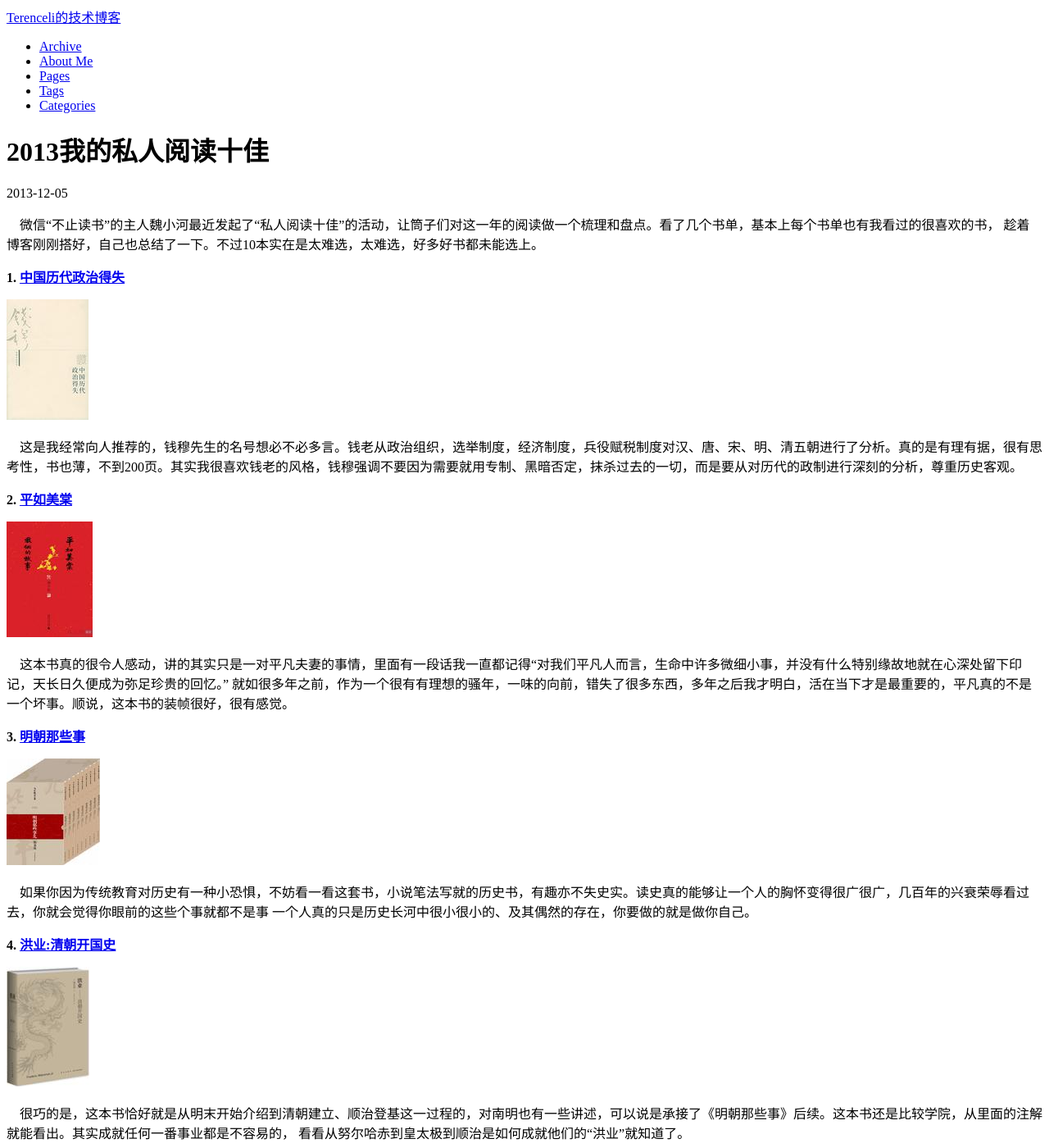
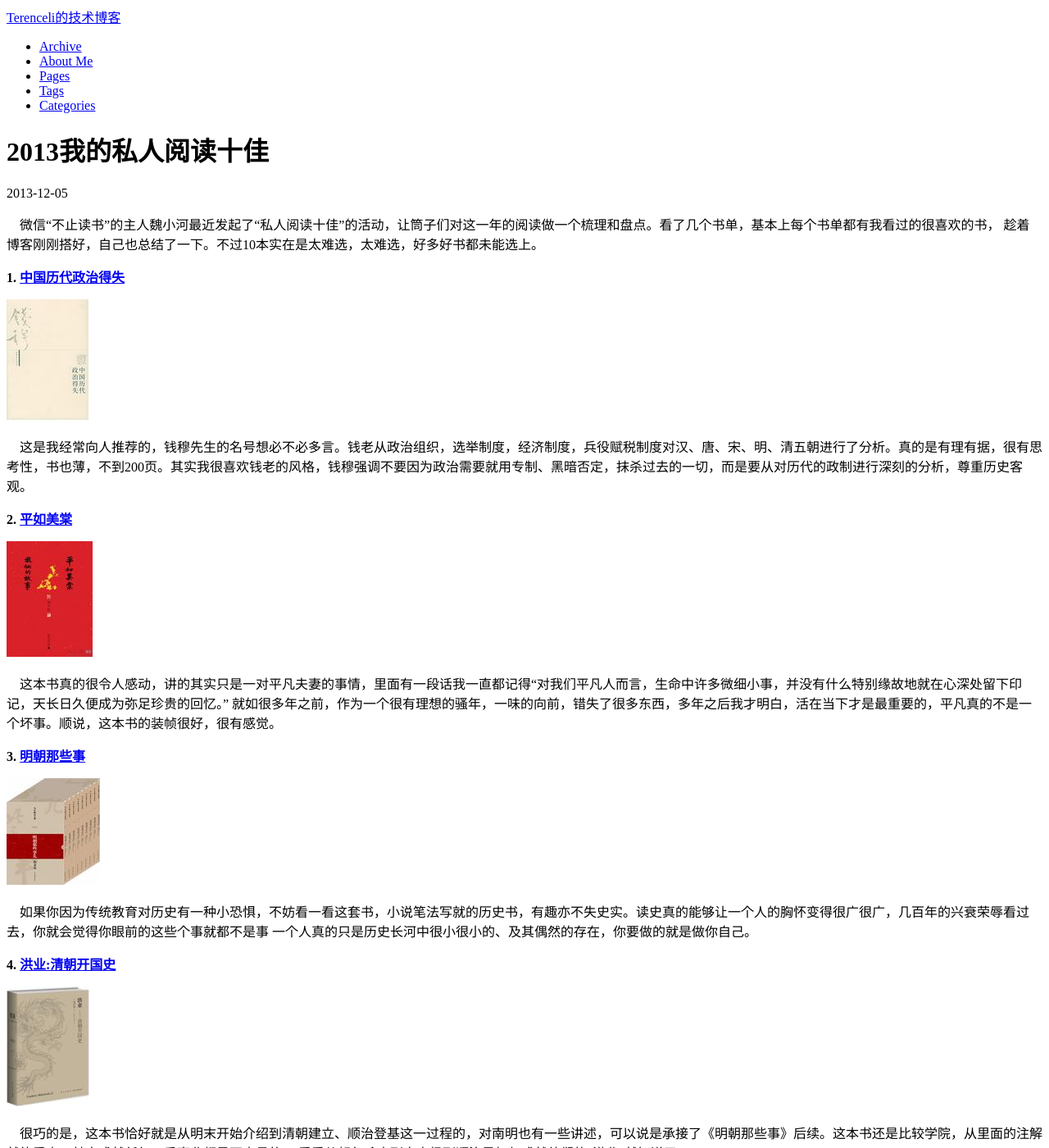
Before and after one commit to terenceli/terenceli.github.com, a Jekyll site: the page built from _posts/2013-12-05-booklist.md, in a window 1280 px wide and 1400 px high. Shown: the whole window at 82% size. Built offline with Jekyll 4.4.1, drawn with Linux system fonts in a browser that asks for light colours; nearby versions of some CDN libraries; library files that are not in the unit come from our copies; comment, search, counter and statistics services are not loaded; some of the changed text lies outside the part shown.

Commit message:
错别字

```diff
--- a/_posts/2013-12-05-booklist.md
+++ b/_posts/2013-12-05-booklist.md
@@ -7,21 +7,21 @@ tags: [书单]
 ---
 {% include JB/setup %}
 
-&nbsp;&nbsp;&nbsp;&nbsp;微信“不止读书”的主人魏小河最近发起了“私人阅读十佳”的活动，让筒子们对这一年的阅读做一个梳理和盘点。看了几个书单，基本上每个书单也有我看过的很喜欢的书，
+&nbsp;&nbsp;&nbsp;&nbsp;微信“不止读书”的主人魏小河最近发起了“私人阅读十佳”的活动，让筒子们对这一年的阅读做一个梳理和盘点。看了几个书单，基本上每个书单都有我看过的很喜欢的书，
 趁着博客刚刚搭好，自己也总结了一下。不过10本实在是太难选，太难选，好多好书都未能选上。
 
 **1. [中国历代政治得失](http://book.douban.com/subject/1003479/)**
 
 ![](/assets/img/booklist/1.jpg)
 
-&nbsp;&nbsp;&nbsp;&nbsp;这是我经常向人推荐的，钱穆先生的名号想必不必多言。钱老从政治组织，选举制度，经济制度，兵役赋税制度对汉、唐、宋、明、清五朝进行了分析。真的是有理有据，很有思考性，书也薄，不到200页。其实我很喜欢钱老的风格，钱穆强调不要因为需要就用专制、黑暗否定，抹杀过去的一切，而是要从对历代的政制进行深刻的分析，尊重历史客观。
+&nbsp;&nbsp;&nbsp;&nbsp;这是我经常向人推荐的，钱穆先生的名号想必不必多言。钱老从政治组织，选举制度，经济制度，兵役赋税制度对汉、唐、宋、明、清五朝进行了分析。真的是有理有据，很有思考性，书也薄，不到200页。其实我很喜欢钱老的风格，钱穆强调不要因为政治需要就用专制、黑暗否定，抹杀过去的一切，而是要从对历代的政制进行深刻的分析，尊重历史客观。
 
 **2. [平如美棠](http://book.douban.com/subject/23008971/)**
 
 ![](/assets/img/booklist/2.jpg)
 
 &nbsp;&nbsp;&nbsp;&nbsp;这本书真的很令人感动，讲的其实只是一对平凡夫妻的事情，里面有一段话我一直都记得“对我们平凡人而言，生命中许多微细小事，并没有什么特别缘故地就在心深处留下印记，天长日久便成为弥足珍贵的回忆。”
-就如很多年之前，作为一个很有有理想的骚年，一味的向前，错失了很多东西，多年之后我才明白，活在当下才是最重要的，平凡真的不是一个坏事。顺说，这本书的装帧很好，很有感觉。
+就如很多年之前，作为一个很有理想的骚年，一味的向前，错失了很多东西，多年之后我才明白，活在当下才是最重要的，平凡真的不是一个坏事。顺说，这本书的装帧很好，很有感觉。
 
 **3. [明朝那些事](http://book.douban.com/subject/3674537/)**
 
```
Also changed, not shown: other parts of _posts/2013-12-05-booklist.md (+3 -3 lines).
